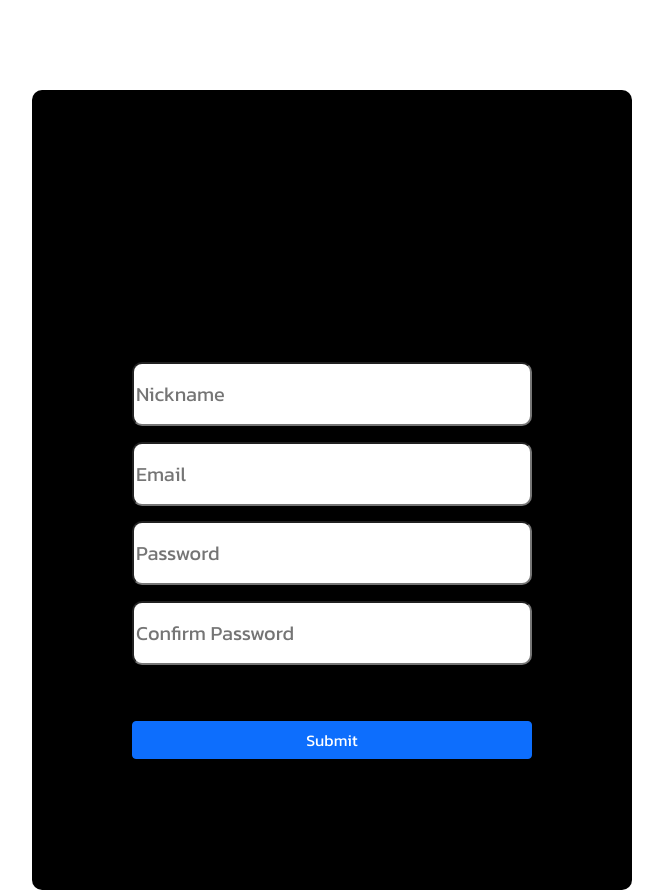
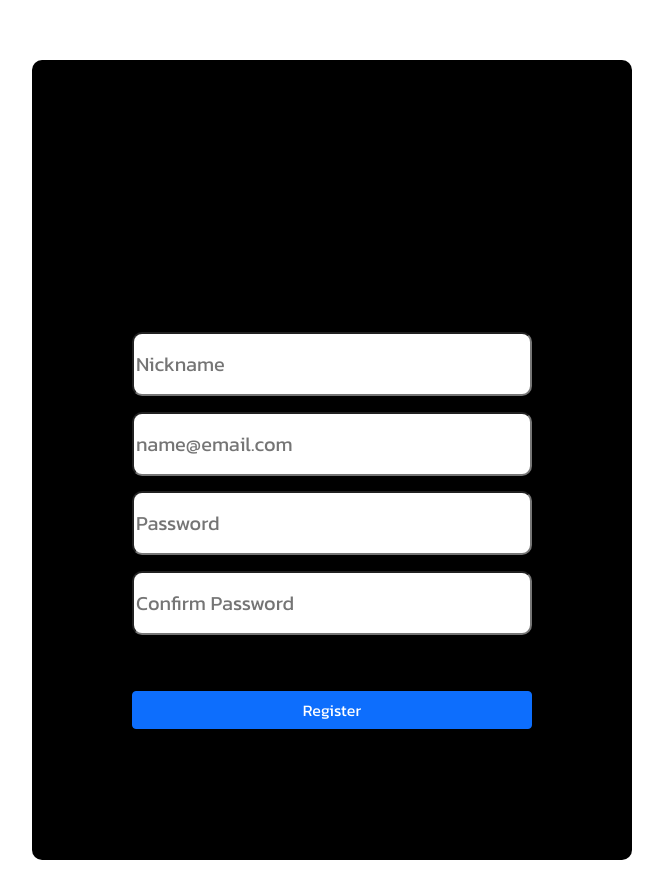
Before and after one commit to Returnmakdo/toyproject25, a Flask app: page / in a window 1280 px wide. Shown: the whole page, without its empty margins (308-971 px from the left). After the commit the page ends 860 px from the top, so only its background shows below. Run offline with Flask 2, Linux system fonts and the light colour scheme.

Commit message:
Log_in & Sign_up-Box. KAKAO-Log_in
1. 로그인 박스와 회원가입 박스의 위치를 약간 조정.
2. Sign in with KAKAO 를 누를 때 액세스 토큰 발급 확인.
(이후 단계의 카카오 로그인이 완벽히 구현되어있지 않음.)

```diff
--- a/templates/Sign_up.html
+++ b/templates/Sign_up.html
@@ -24,7 +24,7 @@
             background-color: black;
 
             margin: auto;
-            margin-top: 90px;
+            margin-top: 60px;
             width: 600px;
             height: 800px;
             text-align: center;
@@ -93,7 +93,7 @@
                 url: '/sign_up',
                 data: { name_give: name, email_give: email, pw_give: pw, cpw_give: cpw},
                 success: function (response) {
-                    alert(response['msg'])
+                    console.log(response)
                 }
             });
         }
@@ -109,10 +109,10 @@
         <h2></h2>
         <div class="form-floating mb-3">
             <input type="Nickname" class="name" id="name" required="required" placeholder="Nickname">
-            <label for="floatingInput"></label>
+            <label for="name"></label>
         </div>
         <div class="form-floating">
-            <input type="Email" class="email" id="email" required="required" placeholder="Email">
+            <input type="Email" class="email" id="email" required="required" placeholder="name@email.com">
             <label for="Email"></label>
         </div>
         <div class="form-floating mb-3">
@@ -124,7 +124,7 @@
             <label for="CPW"></label>
         </div>
         <div class="d-grid gap-2">
-            <button onclick="Sign_up_post()" class="btn btn-primary" id="Submit" type="button">Submit</button>
+            <button onclick="Sign_up_post()" class="btn btn-primary" id="Submit" type="button">Register</button>
         </div>
     </div>
 </body>
```
Also changed, not shown: templates/Log_in.html (+37 -5 lines).
